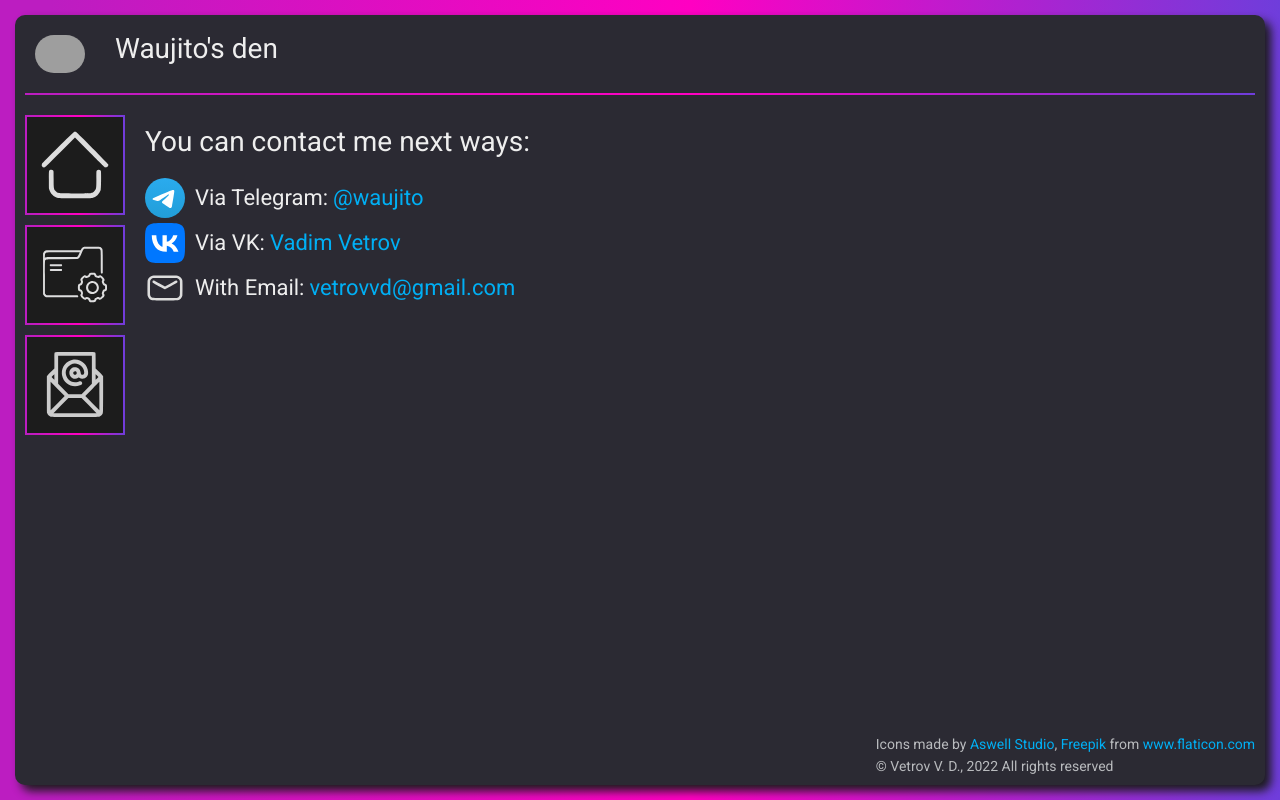
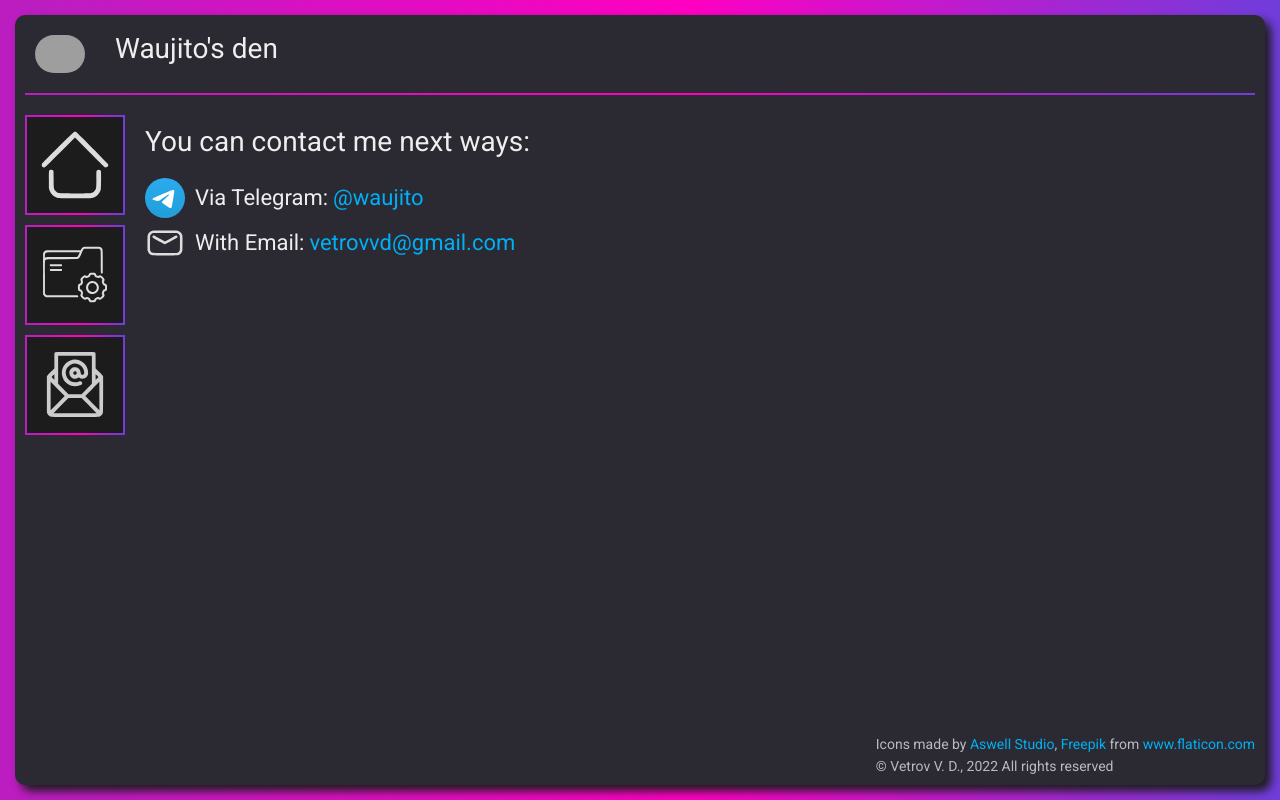
Before and after one commit to Waujito/waujito.github.io, a Nuxt app: page /contact in a window 1280 px wide. Built offline with nearby package versions, Linux system fonts and the light colour scheme; grey boxes are pictures that could not be loaded.

Commit message:
Update contact.vue

```diff
--- a/pages/contact.vue
+++ b/pages/contact.vue
@@ -5,11 +5,6 @@
       <img alt="" src="/img/telegram.svg" />
       <span class="contact_name">Via Telegram: </span>
       <a class="link" href="https://t.me/waujito" target="_blank">@waujito</a>
-    </div>
-    <div class="contact_method">
-      <img alt="" src="/img/VKLogo.svg" />
-      <span class="contact_name">Via VK: </span>
-      <a class="link" href="https://vk.com/waujito" target="_blank">Vadim Vetrov</a>
     </div>
     <div class="contact_method">
       <img alt="" src="/img/email_icon.svg" />
```
